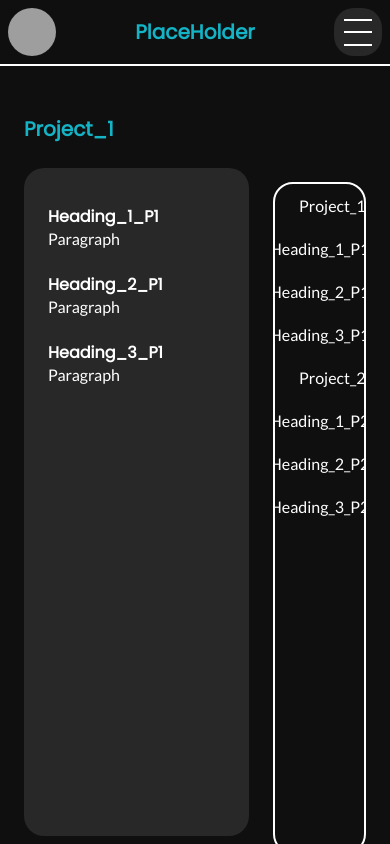
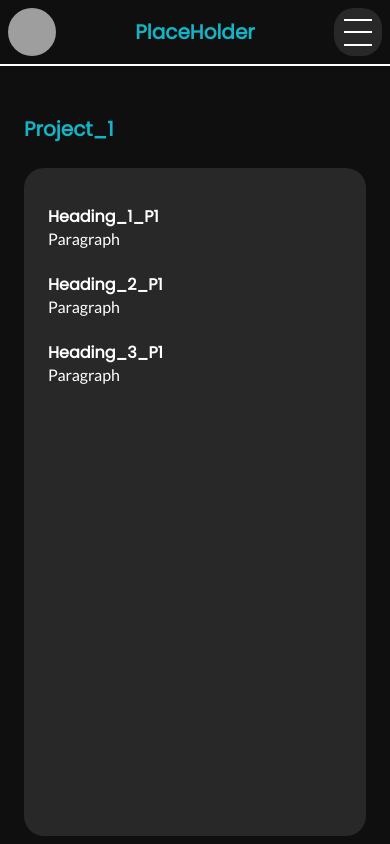
Before and after one commit to ChuzaWick420/Dashboard, a React (Vite) app: page /case_studies in a window 390 px wide. Built offline with nearby package versions, Linux system fonts and the light colour scheme; grey boxes are pictures that could not be loaded.

Commit message:
navigation now disappears on mobile view

```diff
--- a/src/pages/case_studies/case_studies.css
+++ b/src/pages/case_studies/case_studies.css
@@ -55,3 +55,10 @@
         justify-content: center;
     }
 }
+
+@media (max-width: 425px) {
+    .case_studies_container {
+        display: flex;
+        flex-direction: column;
+    }
+}
--- a/src/pages/case_studies/case_studies.jsx
+++ b/src/pages/case_studies/case_studies.jsx
@@ -1,6 +1,7 @@
-import React, { useEffect, useState } from "react";
+import React, { useContext, useEffect, useState } from "react";
 
 import "./case_studies.css";
+import { windowSize } from "../layout/layout";
 
 function ProjectContainer (props) {
 
@@ -38,6 +39,8 @@ function StudyNav (props) {
 
     const[projects, setProjects] = useState([]);
 
+    let windowWidth = useContext(windowSize);
+
     useEffect(()=>{
         let projects_list = [];
 
@@ -74,13 +77,23 @@ function StudyNav (props) {
                 {sections}
             </div>
         );
+
     }
 
-    return (
-        <div className="study_nav">
-            {projects}
-        </div>
-    );
+    switch(windowWidth) {
+        case 425:
+            return (
+                <></>
+            );
+
+        default:
+            return (
+                <div className="study_nav">
+                    {projects}
+                </div>
+            );
+    }
+
 }
 
 function Case_Studies() {
--- a/src/pages/layout/layout.jsx
+++ b/src/pages/layout/layout.jsx
@@ -72,9 +72,11 @@ function Layout() {
 
     useEffect(()=>{
         resizer();
-        window.addEventListener("resize", ()=>{
-            resizer();
-        });
+        window.addEventListener("resize", resizer);
+
+        return ()=>{
+            window.removeEventListener("resize", resizer);
+        };
     }, []);
 
     const contents = ["Overview", "Experience", "Projects", "Case Studies"];
```
